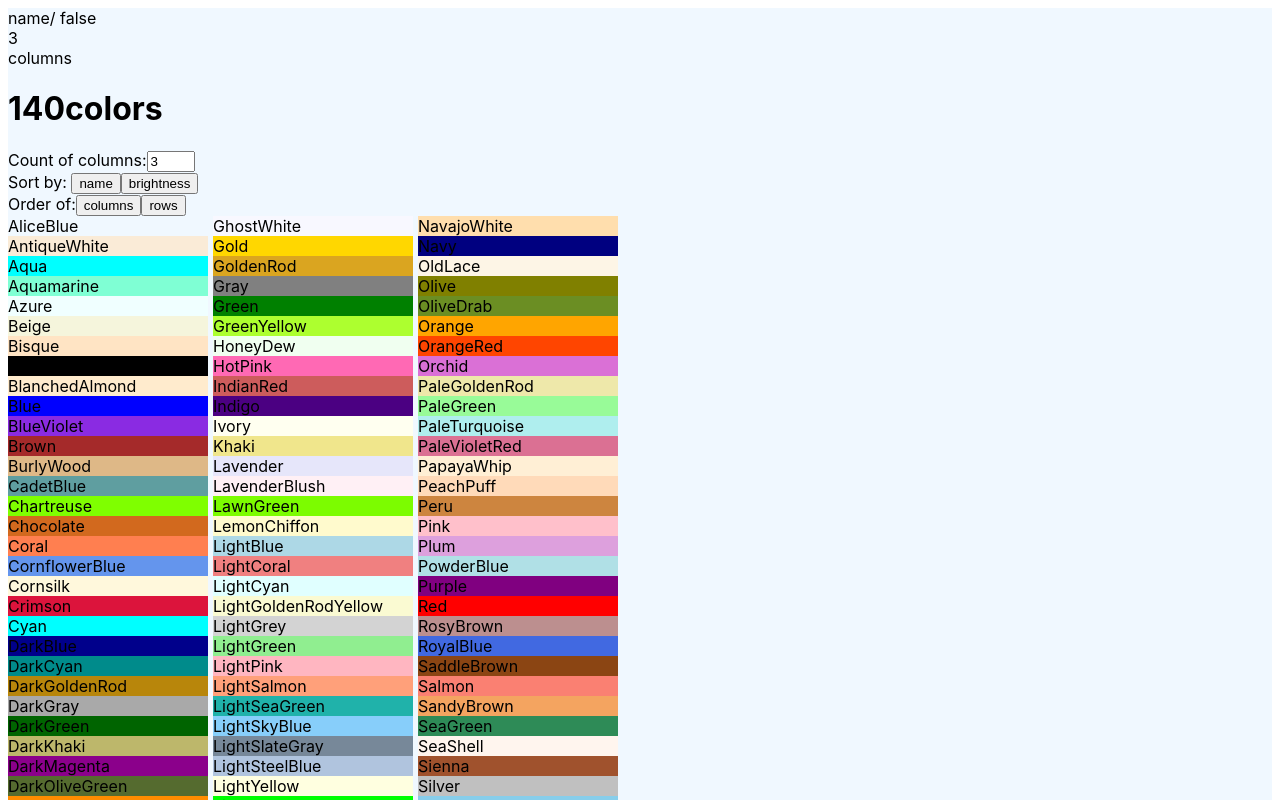
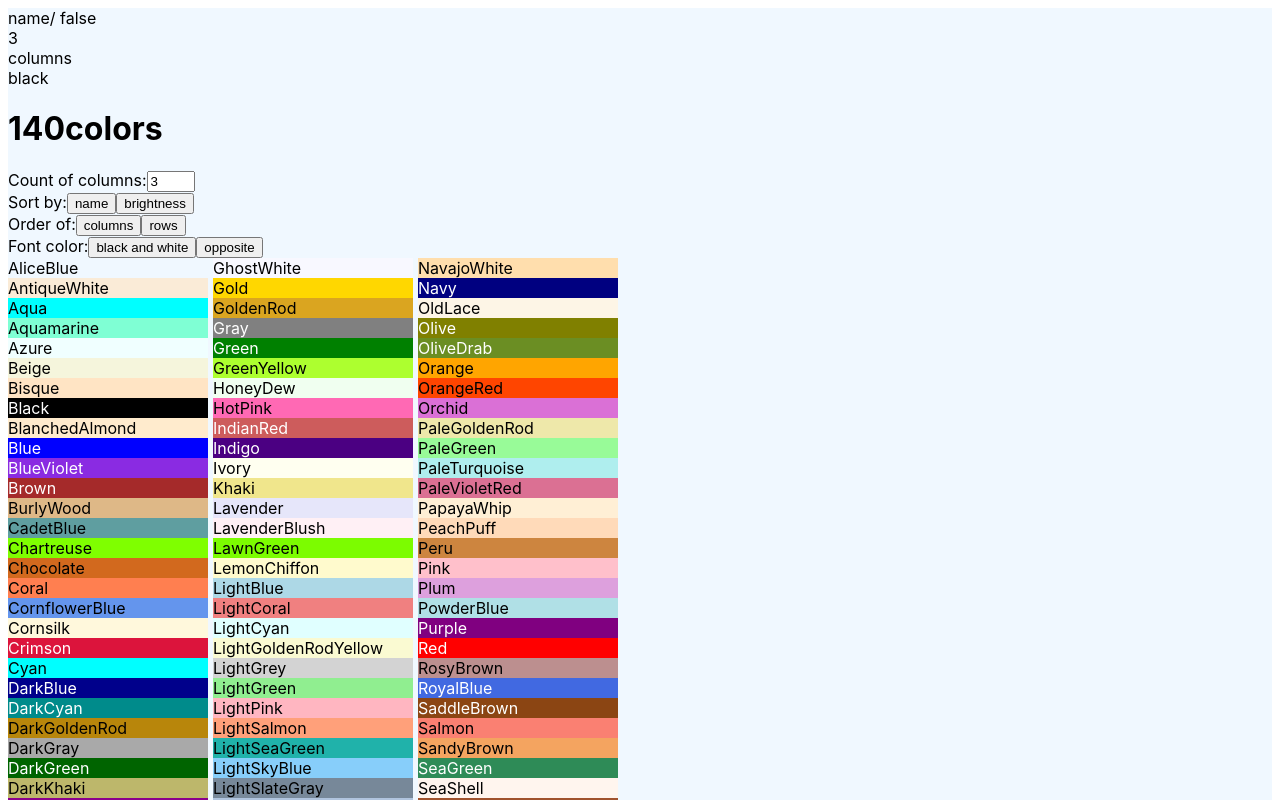
Before and after one commit to obabachan/javascript-practice, a React (Create React App) app in the folder 01_color-name-from-react/: page / in a window 1280 px wide. Shown: the top 800 px of the page. Built offline with nearby package versions, Linux system fonts and the light colour scheme.

Commit message:
add select font color

```diff
--- a/01_color-name-from-react/src/App.css
+++ b/01_color-name-from-react/src/App.css
@@ -6,3 +6,7 @@
   grid-column-gap: 5px;
   justify-content: start;
 }
+p {
+  padding: 0;
+  margin: 0;
+}
--- a/01_color-name-from-react/src/App.js
+++ b/01_color-name-from-react/src/App.js
@@ -5,12 +5,12 @@ import "./App.css";
 
 // colorList init
 colorList.forEach((el, idx, arr) => {
-  const [_, r, g, b] = el.hex.match(/^#(.{2})(.{2})(.{2})$/);
-  arr[idx]["brightness"] = Math.sqrt(
-    parseInt(r, 16) ** 2 * 0.241 +
-      parseInt(g, 16) ** 2 * 0.691 +
-      parseInt(b, 16) ** 2 * 0.068
-  );
+  let [_, r, g, b] = el.hex.match(/^#(.{2})(.{2})(.{2})$/);
+  r = parseInt(r, 16);
+  g = parseInt(g, 16);
+  b = parseInt(b, 16);
+  arr[idx]["brightness"] = Math.sqrt(r ** 2 * 0.241 + g ** 2 * 0.691 + b ** 2 * 0.068);
+  arr[idx]["opposite"] = `rgb(${255 - r},${255 - g},${255 - b})`;
 });
 
 function ColorNameList(props) {
@@ -26,11 +26,22 @@ function ColorNameList(props) {
           gridTemplateColumns: `repeat(${props.columnCount}, auto)`,
         }
       : "";
+
   return (
     <div className="color-list" style={order}>
       {props.list.map((el, idx) => (
         <div key={idx} style={{ backgroundColor: el.name, width: "200px" }}>
-          {el.name}
+          <p
+            style={
+              props.fontColor === "opposite"
+                ? { color: el.opposite }
+                : el.brightness > 130
+                ? { color: "black" }
+                : { color: "white" }
+            }
+          >
+            {el.name}
+          </p>
         </div>
       ))}
     </div>
@@ -72,6 +83,7 @@ function App() {
   const [list, setList] = useState(colorList);
   const [columnCount, setColumn] = useState(3);
   const [order, setOrder] = useState("columns");
+  const [fontColor, setFontColor] = useState("black");
 
   const columnCountClick = useCallback(e => {
     setColumn(e.target.value);
@@ -86,6 +98,10 @@ function App() {
     setOrder(e.target.value);
   });
 
+  const fontColorClick = useCallback(e => {
+    setFontColor(e.target.value);
+  });
+
   return (
     <div className="App">
       <div>
@@ -94,6 +110,8 @@ function App() {
         {columnCount}
         <br />
         {order}
+        <br />
+        {fontColor}
         <h1>{colorList.length}colors</h1>
         <label for="columnInput">Count of columns:</label>
         <input
@@ -108,7 +126,7 @@ function App() {
         />
         <br />
         <div>
-          Sort by:{" "}
+          Sort by:
           <button value="name" onClick={sortTypeClick}>
             name
           </button>
@@ -125,8 +143,17 @@ function App() {
             rows
           </button>
         </div>
+        <div>
+          Font color:
+          <button value="black" onClick={fontColorClick}>
+            black and white
+          </button>
+          <button value="opposite" onClick={fontColorClick}>
+            opposite
+          </button>
+        </div>
       </div>
-      <ColorNameList list={list} columnCount={columnCount} order={order} />
+      <ColorNameList list={list} columnCount={columnCount} order={order} fontColor={fontColor} />
     </div>
   );
 }
```
